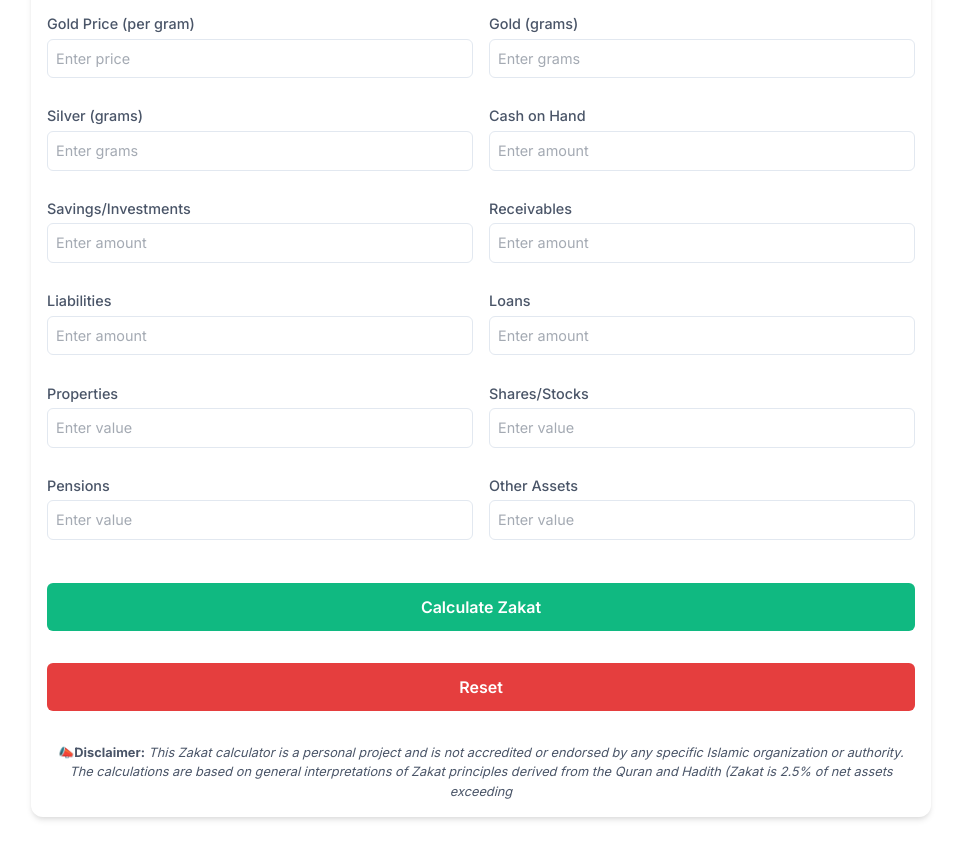
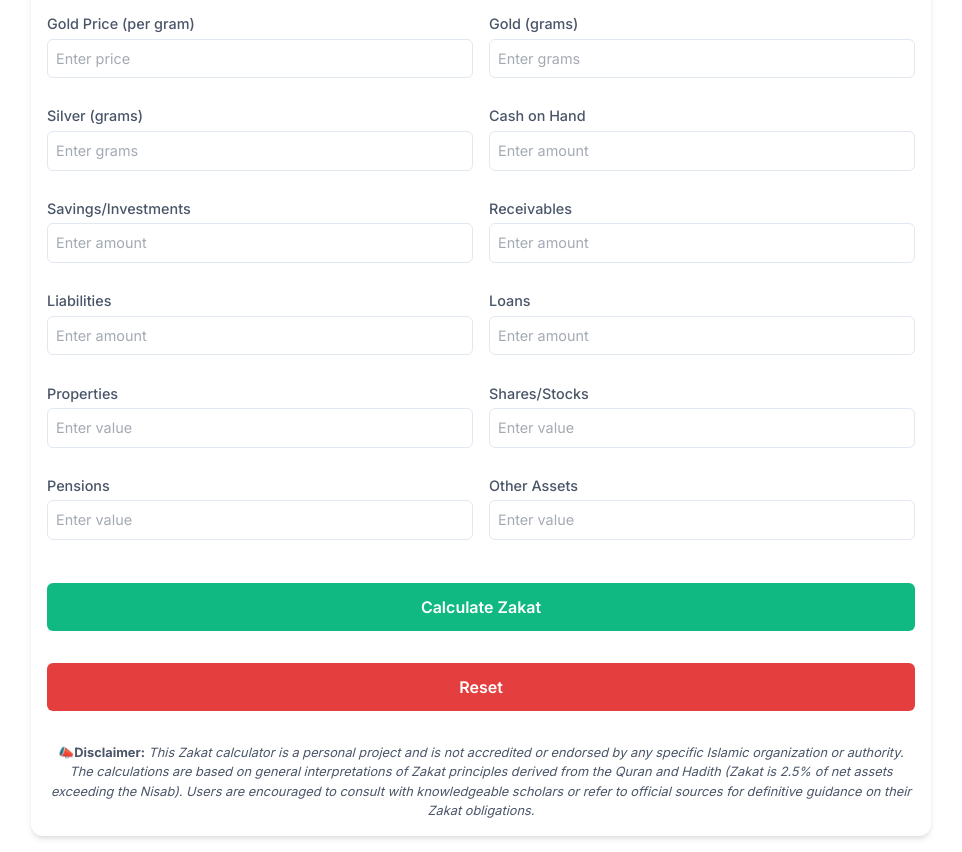
Before and after one commit to syedqassim/zakat-calculator2.0, a plain HTML site: page index.html in a window 1280 px wide. Shown: the part 112-964 px from the top of the page, without its empty margins (159-1121 px from the left). Drawn offline with nearby package versions, Linux system fonts and the light colour scheme.

Commit message:
Update index.html

```diff
--- a/index.html
+++ b/index.html
@@ -215,7 +215,7 @@
         </div>
         <p class="disclaimer">
             <strong>📣Disclaimer:</strong>
-            <em>This Zakat calculator is a personal project and is not accredited or endorsed by any specific Islamic organization or authority. The calculations are based on general interpretations of Zakat principles derived from the Quran and Hadith (Zakat is 2.5% of net assets exceeding </em>
+            <em>This Zakat calculator is a personal project and is not accredited or endorsed by any specific Islamic organization or authority. The calculations are based on general interpretations of Zakat principles derived from the Quran and Hadith (Zakat is 2.5% of net assets exceeding the Nisab). Users are encouraged to consult with knowledgeable scholars or refer to official sources for definitive guidance on their Zakat obligations. </em>
         </p>
     </div>
     <script>
```
